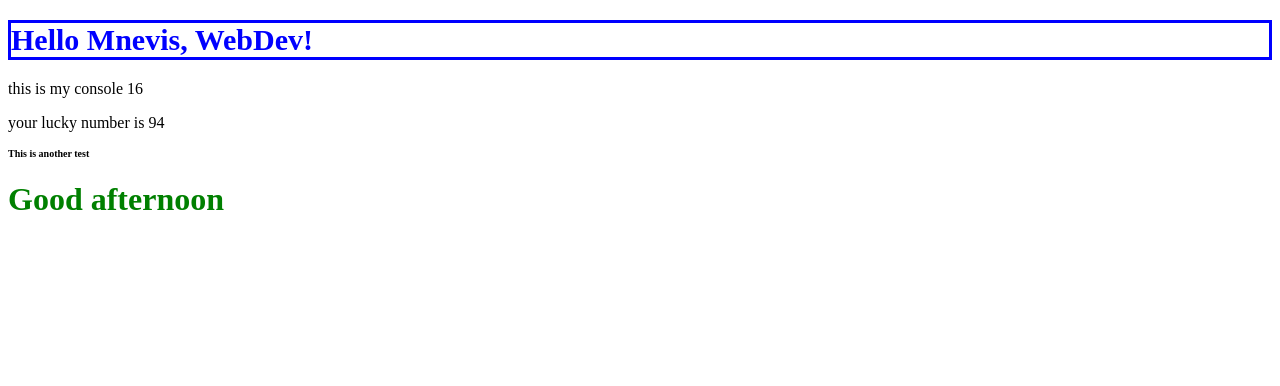
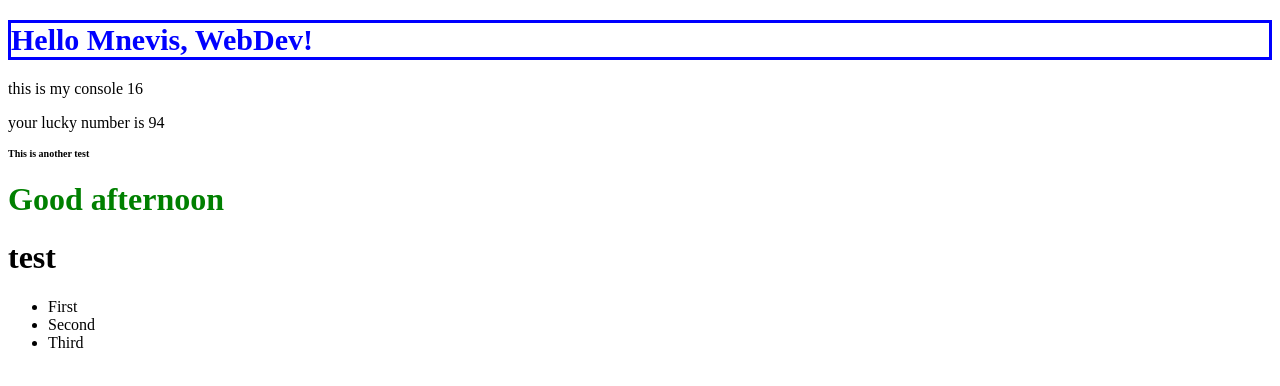
Before and after one commit to Mnevis-WebDev/JSX, a React (Create React App) app: page / in a window 1280 px wide. Shown: the top 386 px of the page. Built offline with nearby package versions, Linux system fonts and the light colour scheme.

Commit message:
Creation of compenents List and Greetings

```diff
--- /dev/null
+++ b/src/Greetings.jsx
@@ -0,0 +1,11 @@
+import React from "react";
+
+function Greetings() {
+  return (
+    <div>
+      <h1>test</h1>
+    </div>
+  );
+}
+
+export default Greetings;
--- /dev/null
+++ b/src/List.jsx
@@ -0,0 +1,15 @@
+import React from "react";
+
+function List() {
+  return (
+    <div>
+      <ul>
+        <li>First</li>
+        <li>Second</li>
+        <li>Third</li>
+      </ul>
+    </div>
+  );
+}
+
+export default List;
--- a/src/index.js
+++ b/src/index.js
@@ -1,5 +1,8 @@
 import React from "react";
 import ReactDOM from "react-dom";
+import Greetings from "./Greetings";
+import List from "./List";
+
 const fName = "Mnevis";
 const lName = "WebDev";
 var lnum = Math.round(Math.random() * 100);
@@ -44,6 +47,8 @@ ReactDOM.render(
     <p>your lucky number is {lnum} </p>
     <h1 style={{ fontSize: "10px" }}>This is another test</h1>
     <h1 style={customStyle2}> {whatToSay()} </h1>
+    <Greetings />
+    <List />
   </div>,
   document.getElementById("root")
 );
```
